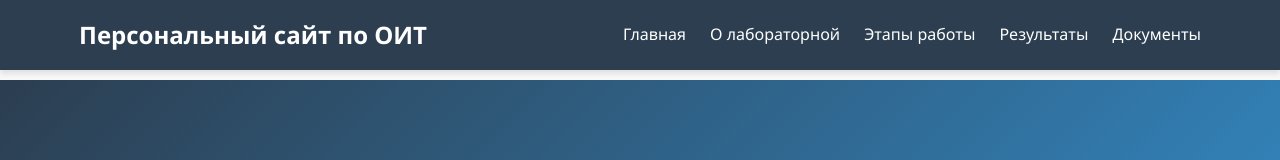
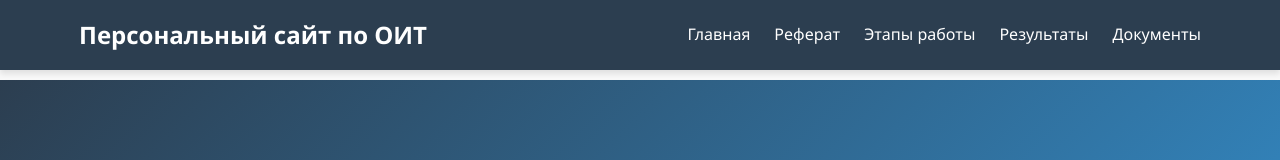
Before and after one commit to MrKevineifridt/mrkevineifridt.github.io, a plain HTML site: page index.html in a window 1280 px wide. Shown: the top 160 px of the page. Drawn offline with Linux system fonts and the light colour scheme.

Commit message:
Update index.html

```diff
--- a/index.html
+++ b/index.html
@@ -370,7 +370,7 @@
             <nav>
                 <ul id="nav-menu">
                     <li><a href="#home">Главная</a></li>
-                    <li><a href="#about">О лабораторной</a></li>
+                    <li><a href="#about">Реферат</a></li>
                     <li><a href="#steps">Этапы работы</a></li>
                     <li><a href="#results">Результаты</a></li>
                     <li><a href="#downloads">Документы</a></li>
```
